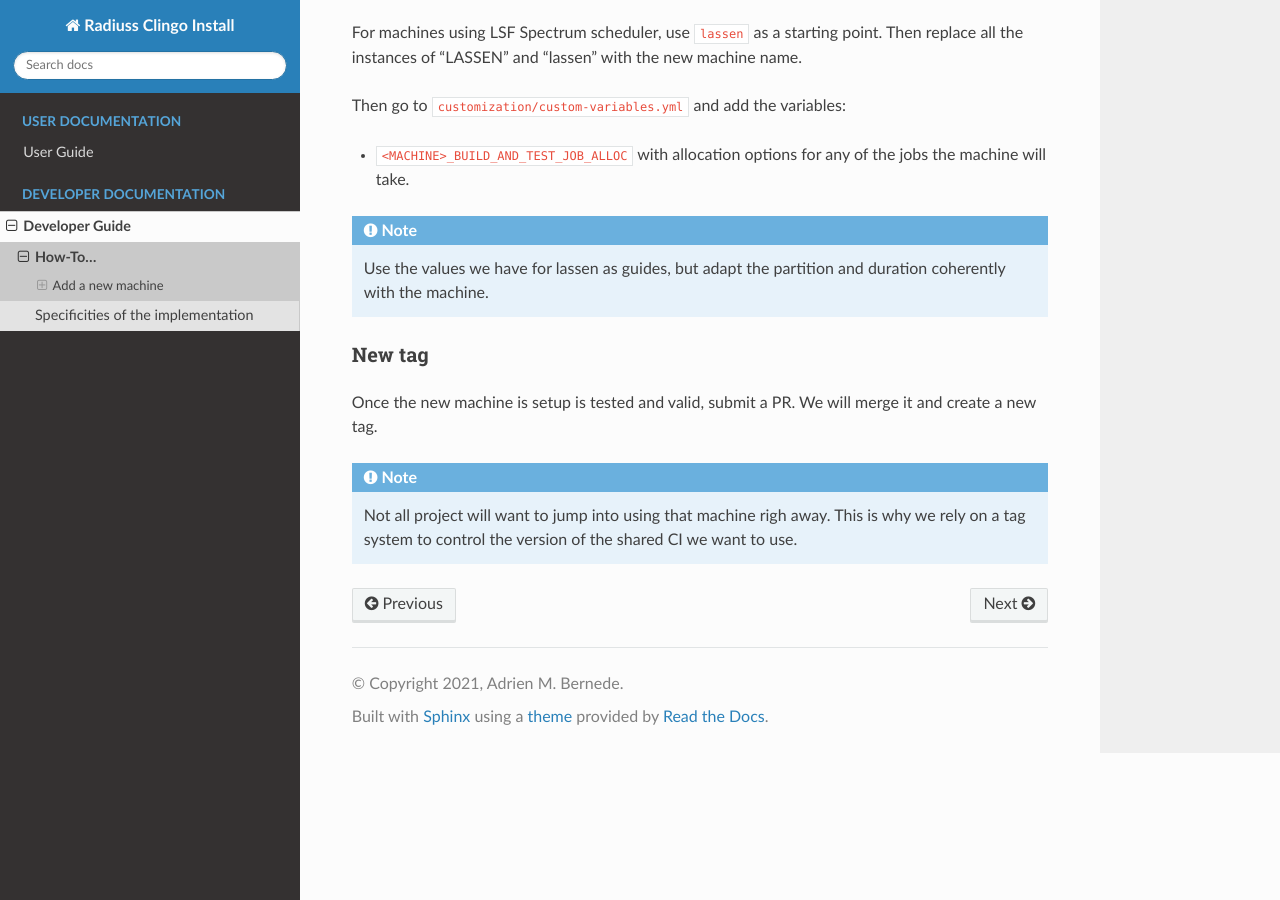
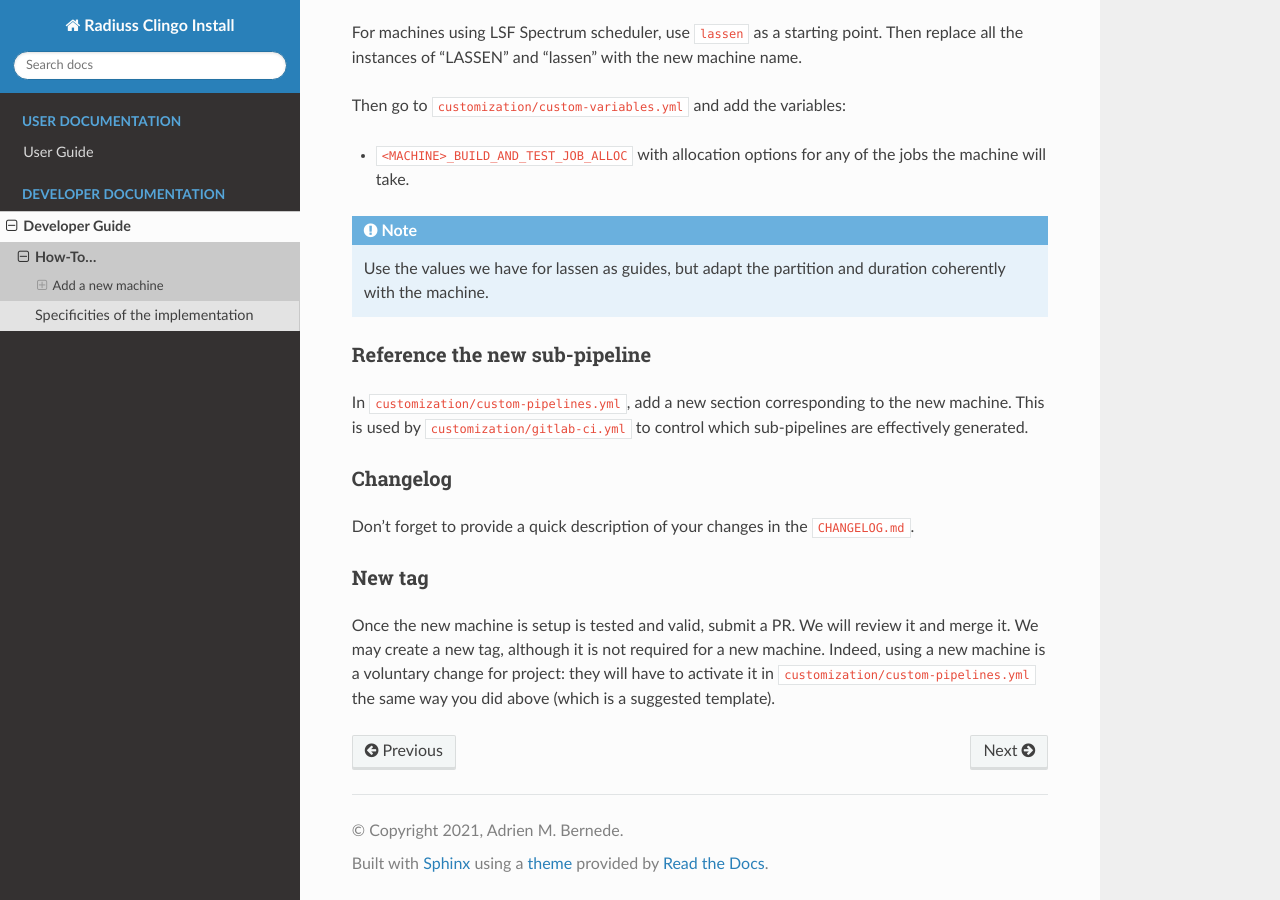
Before and after one commit to LLNL/radiuss-shared-ci, a Sphinx documentation site: the page built from docs/sphinx/dev_guide/how_to.rst, in a window 1280 px wide and 900 px high, scrolled down 903 px. Built offline with Sphinx 7.4.7 and the Read the Docs theme 2.0.0, drawn with Linux system fonts in a browser that asks for light colours; pages that are not in the unit, such as notebooks, are missing from menus.

Commit message:
Add missing info in dev guide

```diff
--- a/docs/sphinx/dev_guide/how_to.rst
+++ b/docs/sphinx/dev_guide/how_to.rst
@@ -62,16 +62,26 @@ Then go to ``customization/custom-variables.yml`` and add the variables:
    Use the values we have for lassen as guides, but adapt the partition and
    duration coherently with the machine.
 
+Reference the new sub-pipeline
+==============================
+
+In ``customization/custom-pipelines.yml``, add a new section corresponding to
+the new machine. This is used by ``customization/gitlab-ci.yml`` to control
+which sub-pipelines are effectively generated.
+
+Changelog
+=========
+
+Don’t forget to provide a quick description of your changes in the
+``CHANGELOG.md``.
+
 New tag
 =======
 
-Once the new machine is setup is tested and valid, submit a PR. We will merge
-it and create a new tag.
-
-.. note::
-   Not all project will want to jump into using that machine righ away. This is
-   why we rely on a tag system to control the version of the shared CI we want
-   to use.
-
+Once the new machine is setup is tested and valid, submit a PR. We will review
+it and merge it. We may create a new tag, although it is not required for a new
+machine. Indeed, using a new machine is a voluntary change for project: they
+will have to activate it in ``customization/custom-pipelines.yml`` the same way
+you did above (which is a suggested template).
 
 .. _Radiuss-Spack-Configs: https://github.com/LLNL/radiuss-spack-configs
```
